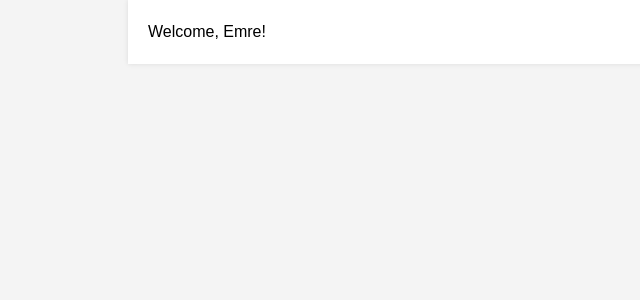
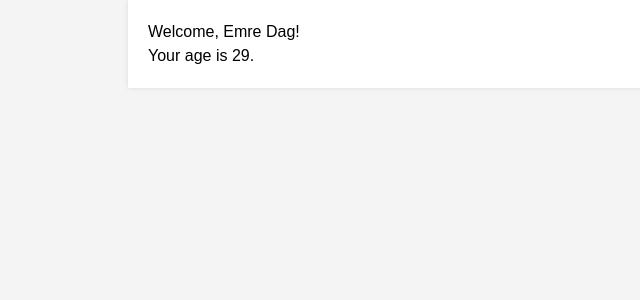
Before and after one commit to mredag/reactExercises, a React (Create React App) app in the folder react-exercises/: page / in a window 1280 px wide. Shown: the top 300 px of the page, without its empty margins (0-640 px from the left). Built offline with nearby package versions, Linux system fonts and the light colour scheme.

Commit message:
exercise in react app

```diff
--- a/react-exercises/src/App.js
+++ b/react-exercises/src/App.js
@@ -4,7 +4,7 @@ import Welcome from './welcome';
 function App() {
   return (
     <div className="App">
-      <Welcome/>
+      <Welcome name="Emre Dag" age={29} />
     </div>
   );
 }
--- a/react-exercises/src/welcome.js
+++ b/react-exercises/src/welcome.js
@@ -2,17 +2,18 @@ import React, { Component } from 'react';
 
 class Welcome extends Component {
   render() {
-    const { name } = this.props;
+    const { name, age } = this.props;
     return (
       <div>
         <p>Welcome, {name}!</p>
+        <p>Your age is {age}.</p>
       </div>
     );
   }
 }
 
 Welcome.defaultProps = {
-  name: 'Emre'
+  name: 'DefaultName'
 };
 
 export default Welcome;
```
